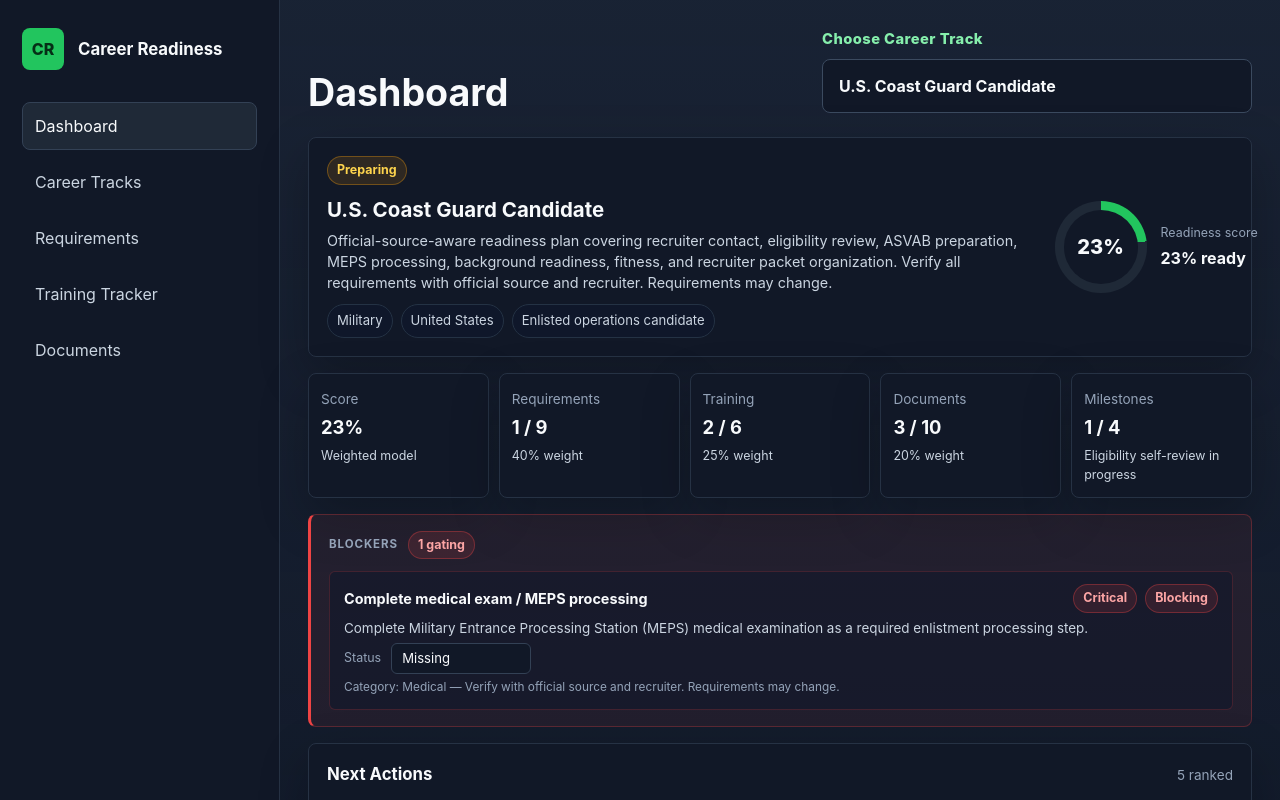
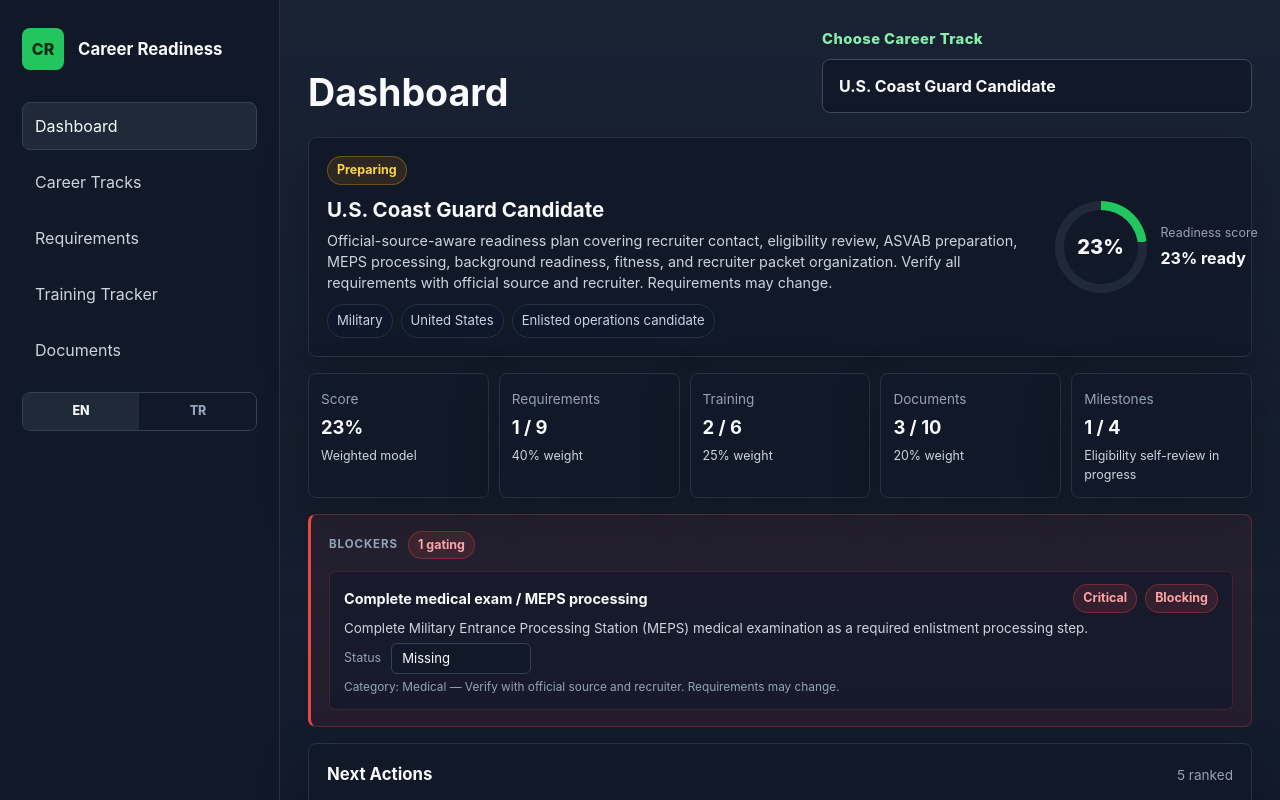
Before and after one commit to omarmanas/career-readiness-platform, a React (Vite) app: page / in a window 1280 px wide. Shown: the top 800 px of the page. Built offline with nearby package versions, Linux system fonts and the light colour scheme.

Commit message:
feat(sprint-19): add localization foundation

```diff
--- a/src/App.css
+++ b/src/App.css
@@ -72,6 +72,33 @@
 .nav-item.active {
   background: #1f2937;
   border-color: #334155;
+  color: var(--text-strong);
+}
+
+.language-selector {
+  border: 1px solid #334155;
+  border-radius: 8px;
+  display: grid;
+  gap: 1px;
+  grid-template-columns: repeat(2, minmax(0, 1fr));
+  margin-top: 18px;
+  overflow: hidden;
+}
+
+.language-option {
+  background: #111827;
+  border: 0;
+  color: var(--text-muted);
+  cursor: pointer;
+  font: inherit;
+  font-size: 0.78rem;
+  font-weight: 800;
+  padding: 9px 10px;
+}
+
+.language-option:hover,
+.language-option.active {
+  background: #1f2937;
   color: var(--text-strong);
 }
 
--- a/src/App.tsx
+++ b/src/App.tsx
@@ -7,20 +7,22 @@
 import { TrainingTrackerView } from './components/TrainingTrackerView'
 import { careerTracks } from './data/sampleData'
 import { useProgress } from './hooks/useProgress'
+import { getText, type Language, type TranslationKey } from './i18n'
 
 type Screen = 'dashboard' | 'tracks' | 'requirements' | 'training' | 'documents'
 
-const navItems: { id: Screen; label: string }[] = [
-  { id: 'dashboard', label: 'Dashboard' },
-  { id: 'tracks', label: 'Career Tracks' },
-  { id: 'requirements', label: 'Requirements' },
-  { id: 'training', label: 'Training Tracker' },
-  { id: 'documents', label: 'Documents' },
+const navItems: { id: Screen; labelKey: TranslationKey }[] = [
+  { id: 'dashboard', labelKey: 'dashboard' },
+  { id: 'tracks', labelKey: 'careerTracks' },
+  { id: 'requirements', labelKey: 'requirements' },
+  { id: 'training', labelKey: 'trainingTracker' },
+  { id: 'documents', labelKey: 'documents' },
 ]
 
 function App() {
   const [activeScreen, setActiveScreen] = useState<Screen>('dashboard')
   const [selectedTrackId, setSelectedTrackId] = useState(careerTracks[0].id)
+  const [language, setLanguage] = useState<Language>('en')
 
   const seedTrack =
     careerTracks.find((track) => track.id === selectedTrackId) ?? careerTracks[0]
@@ -53,16 +55,38 @@
               onClick={() => setActiveScreen(item.id)}
               type="button"
             >
-              {item.label}
+              {getText(language, item.labelKey)}
             </button>
           ))}
         </nav>
+        <div className="language-selector" aria-label="Language selector">
+          <button
+            className={language === 'en' ? 'language-option active' : 'language-option'}
+            onClick={() => setLanguage('en')}
+            type="button"
+          >
+            {getText(language, 'languageEnglish')}
+          </button>
+          <button
+            className={language === 'tr' ? 'language-option active' : 'language-option'}
+            onClick={() => setLanguage('tr')}
+            type="button"
+          >
+            {getText(language, 'languageTurkish')}
+          </button>
+        </div>
       </aside>
 
       <main className="workspace">
         <header className="topbar">
           <div>
-            <h2>{navItems.find((item) => item.id === activeScreen)?.label}</h2>
+            <h2>
+              {getText(
+                language,
+                navItems.find((item) => item.id === activeScreen)?.labelKey ??
+                  'dashboard',
+              )}
+            </h2>
           </div>
           {activeScreen !== 'tracks' && (
             <label className="track-picker">
--- /dev/null
+++ b/src/i18n/en.ts
@@ -0,0 +1,9 @@
+export const en = {
+  dashboard: 'Dashboard',
+  careerTracks: 'Career Tracks',
+  requirements: 'Requirements',
+  trainingTracker: 'Training Tracker',
+  documents: 'Documents',
+  languageEnglish: 'EN',
+  languageTurkish: 'TR',
+}
--- /dev/null
+++ b/src/i18n/index.ts
@@ -0,0 +1,16 @@
+import { en } from './en'
+import { tr } from './tr'
+
+export const supportedLanguages = ['en', 'tr'] as const
+
+export type Language = (typeof supportedLanguages)[number]
+export type TranslationKey = keyof typeof en
+
+const dictionaries: Record<Language, typeof en> = {
+  en,
+  tr,
+}
+
+export function getText(language: Language, key: TranslationKey): string {
+  return dictionaries[language][key] ?? dictionaries.en[key]
+}
--- /dev/null
+++ b/src/i18n/tr.ts
@@ -0,0 +1,11 @@
+import type { en } from './en'
+
+export const tr: typeof en = {
+  dashboard: 'Kontrol Paneli',
+  careerTracks: 'Kariyer Yolları',
+  requirements: 'Gereksinimler',
+  trainingTracker: 'Eğitim Takibi',
+  documents: 'Belgeler',
+  languageEnglish: 'EN',
+  languageTurkish: 'TR',
+}
```
